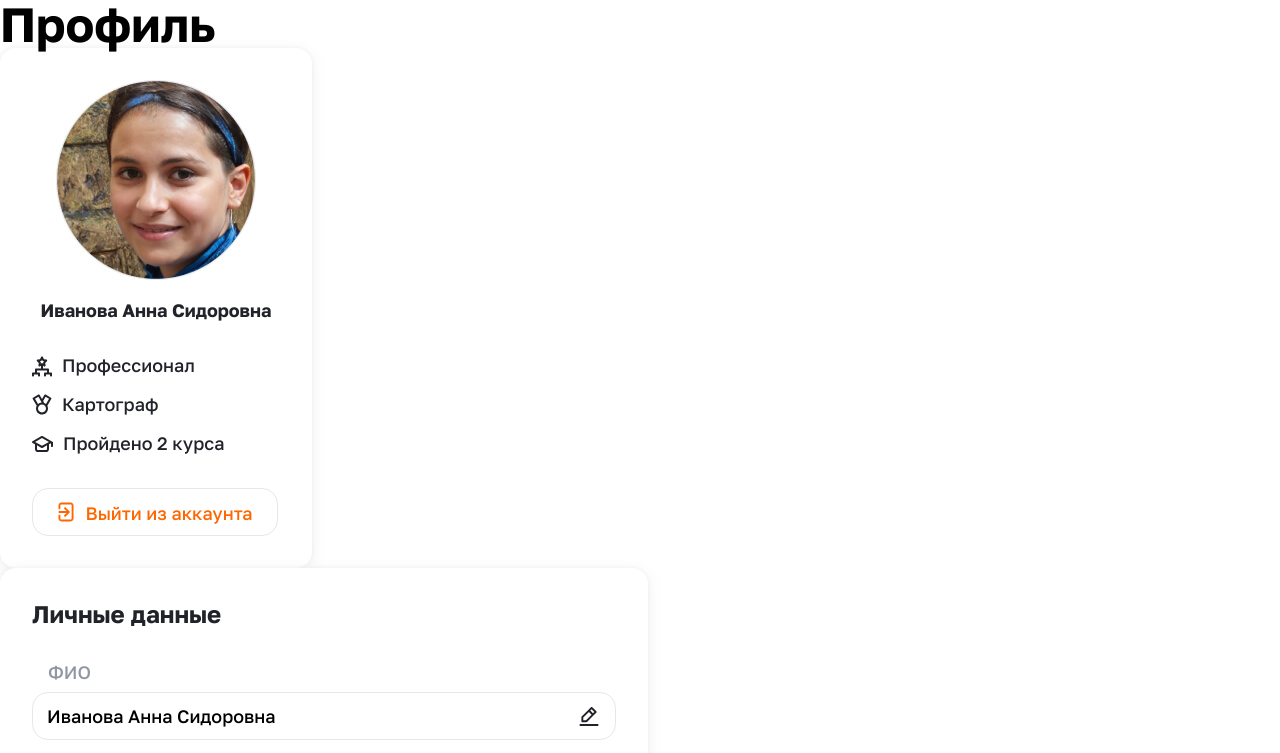
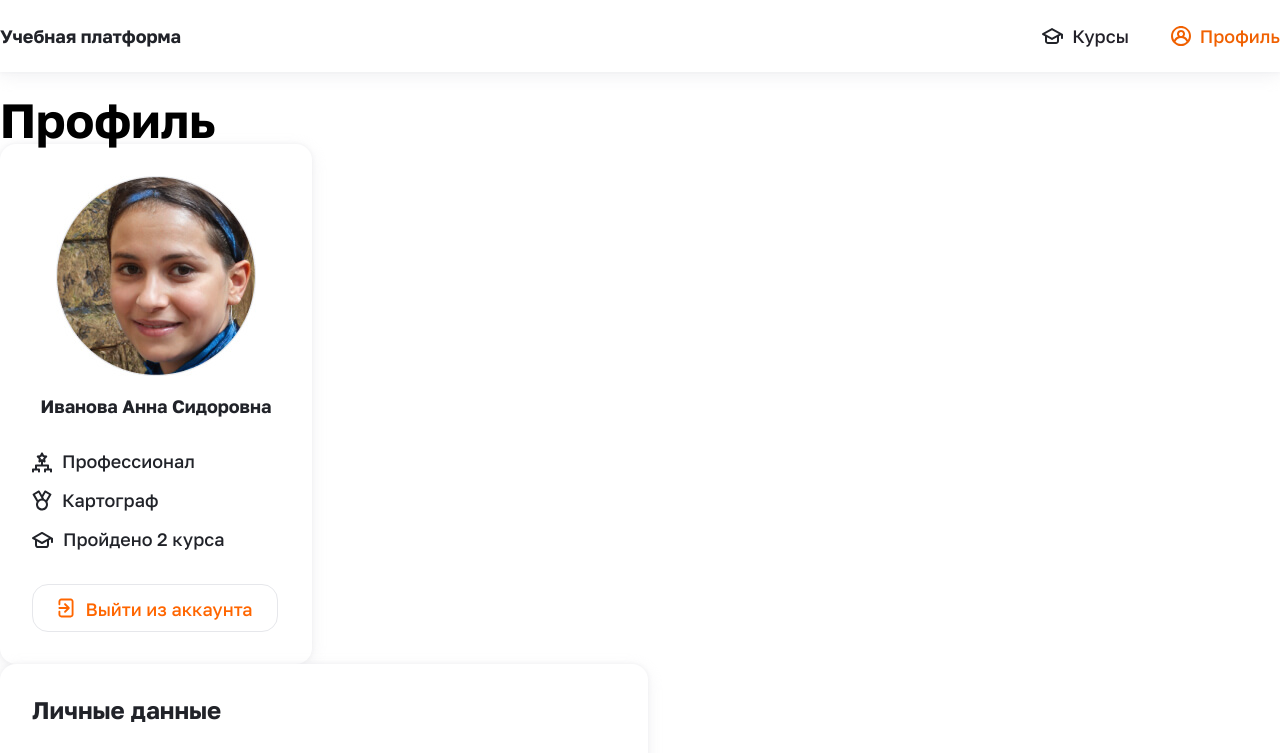
Before and after one commit to Vallleria/LizaAlert, a plain HTML site: page pages/profile.html in a window 1280 px wide. Shown: the top 753 px of the page. Drawn offline with Linux system fonts and the light colour scheme.

Commit message:
fixed header and added to the second page

```diff
--- a/blocks/header/__link/_active/header__link_active.css
+++ b/blocks/header/__link/_active/header__link_active.css
@@ -1,3 +1,4 @@
 .header__link_active {
-
+	cursor: default;
+	color: #F06000;
 }
--- a/blocks/header/__link/header__link.css
+++ b/blocks/header/__link/header__link.css
@@ -1,6 +1,8 @@
 .header__link {
-	display: block;
+	display: flex;
 	text-decoration: none;
 	font-size: 18px;
 	line-height: 24px;
+	justify-content: center;
+	color: #232129;
 }
--- /dev/null
+++ b/blocks/header/__text/header__text.css
@@ -0,0 +1,8 @@
+.header__text {
+	font-family: Golos, Arial, Helvetica, sans-serif;
+	font-style: normal;
+	font-weight: normal;
+	font-size: 18px;
+	line-height: 24px;
+	padding-left: 9px;
+}
--- a/pages/profile.html
+++ b/pages/profile.html
@@ -13,6 +13,24 @@
 
 <body>
 	<div class="page">
+		<header class="header">
+			<div class="header__container section-center">
+				<a href="index.html" class="header__link">
+					<h1 class="header__title">Учебная платформа</h1>
+				</a>
+				<div class="header__nav">
+					<a href="index.html" class="header__link">
+						<img class="header__logo" src="../src/images/hat.svg" alt="курсы">
+						<span class="header__text">Курсы</span>
+					</a>
+					<a href="##" class="header__link header__link_active">
+						<img class="header__logo" src="../src/images/person-active.svg" alt="профиль">
+						<span class="header__text">Профиль</span>
+					</a>
+				</div>
+			</div>
+		</header>
+		<main class="section-center">
 			<h1 class="page__title">Профиль</h1>
 			<div class="account">
 				<div class="account__avatar">
@@ -49,15 +67,15 @@
 					<input class="form__item form__item_el_date form__item_icon_pencil" type="date" id="date-birth"
 						name="date-birth" value="1990-01-01">
 					<label for="region" class="form__label">Географический регион</label>
-			  	<input class="form__item form__item_el_text form__item_icon_pencil" type="text" id="region" name="region"
-					value="г. Санкт-Петербург">
+					<input class="form__item form__item_el_text form__item_icon_pencil" type="text" id="region"
+						name="region" value="г. Санкт-Петербург">
 					<label for="nickname" class="form__label">Позывной на форуме</label>
-			  	<input class="form__item form__item_el_text form__item_icon_pencil" type="text" id="nickname" name="nickname"
-					value="Белка">
+					<input class="form__item form__item_el_text form__item_icon_pencil" type="text" id="nickname"
+						name="nickname" value="Белка">
 					<label for="photo" class="form__label">Фото</label>
 					<label for="photo" class="form__item form__item_el_file form__item_icon_clip">photo.jpg</label>
-			  	<input type="file" name="photo" id="photo" style="opacity: 0; width: 1px; height: 1px;" accept=".jpg, .jpeg, .png"
-					onchange="processSelectedFiles(this)" />
+					<input type="file" name="photo" id="photo" style="opacity: 0; width: 1px; height: 1px;"
+						accept=".jpg, .jpeg, .png" onchange="processSelectedFiles(this)" />
 					<button class="button button_place_form button_status_disabled">Сохранить изменения</button>
 				</form>
 			</section>
@@ -74,12 +92,17 @@
 						name="user-email" value="anna@liza-alert.ru">
 					<label for="password" class="form__label">Пароль</label>
 					<div class="form__item_el_password">
-					<input id="user-password" type="password" class="form__item form__item_el_hidden form__item_icon_pencil" oninput="showStars()" tabindex=-1>
-					<input id="password" type="text" class="form__item form__item_el_visible form__item_icon_pencil" value="*********">
+						<input id="user-password" type="password"
+							class="form__item form__item_el_hidden form__item_icon_pencil" oninput="showStars()"
+							tabindex=-1>
+						<input id="password" type="text" class="form__item form__item_el_visible form__item_icon_pencil"
+							value="*********">
 					</div>
 					<button class="button button_place_form button_status_disabled">Сохранить изменения</button>
 				</form>
 			</section>
+		</main>
+
 	</div>
 	<script src="../scripts/hidepassword.js"></script>
 	<script src="../scripts/selectedfiles.js"></script>
--- a/vendor/index.css
+++ b/vendor/index.css
@@ -12,6 +12,7 @@
 @import url(../blocks/header/__title/header__title.css);
 @import url(../blocks/header/__nav/header__nav.css);
 @import url(../blocks/header/__link/header__link.css);
+@import url(../blocks/header/__text/header__text.css);
 @import url(../blocks/header/__link/_active/header__link_active.css);
 
 /* Page content */
--- a/vendor/profile.css
+++ b/vendor/profile.css
@@ -1,6 +1,16 @@
 /* Страница */
 @import url(../blocks/page/page.css);
 @import url(../blocks/page/__title/page__title.css);
+@import url(../blocks/section-center/section-center.css);
+
+/* Шапка */
+@import url(../blocks/header/header.css);
+@import url(../blocks/header/__container/header__container.css);
+@import url(../blocks/header/__title/header__title.css);
+@import url(../blocks/header/__nav/header__nav.css);
+@import url(../blocks/header/__link/header__link.css);
+@import url(../blocks/header/__text/header__text.css);
+@import url(../blocks/header/__link/_active/header__link_active.css);
 
 /* Профиль */
 @import url(../blocks/account/account.css);
```
Also changed, not shown: pages/index.html (+6 -4 lines), src/images/base-min.svg (deleted), src/images/button-min.svg (deleted), src/images/hat-active.svg (added), src/images/person-active.svg (added), src/images/person.svg (added). Lines whose indentation alone changed are shown as unchanged.
